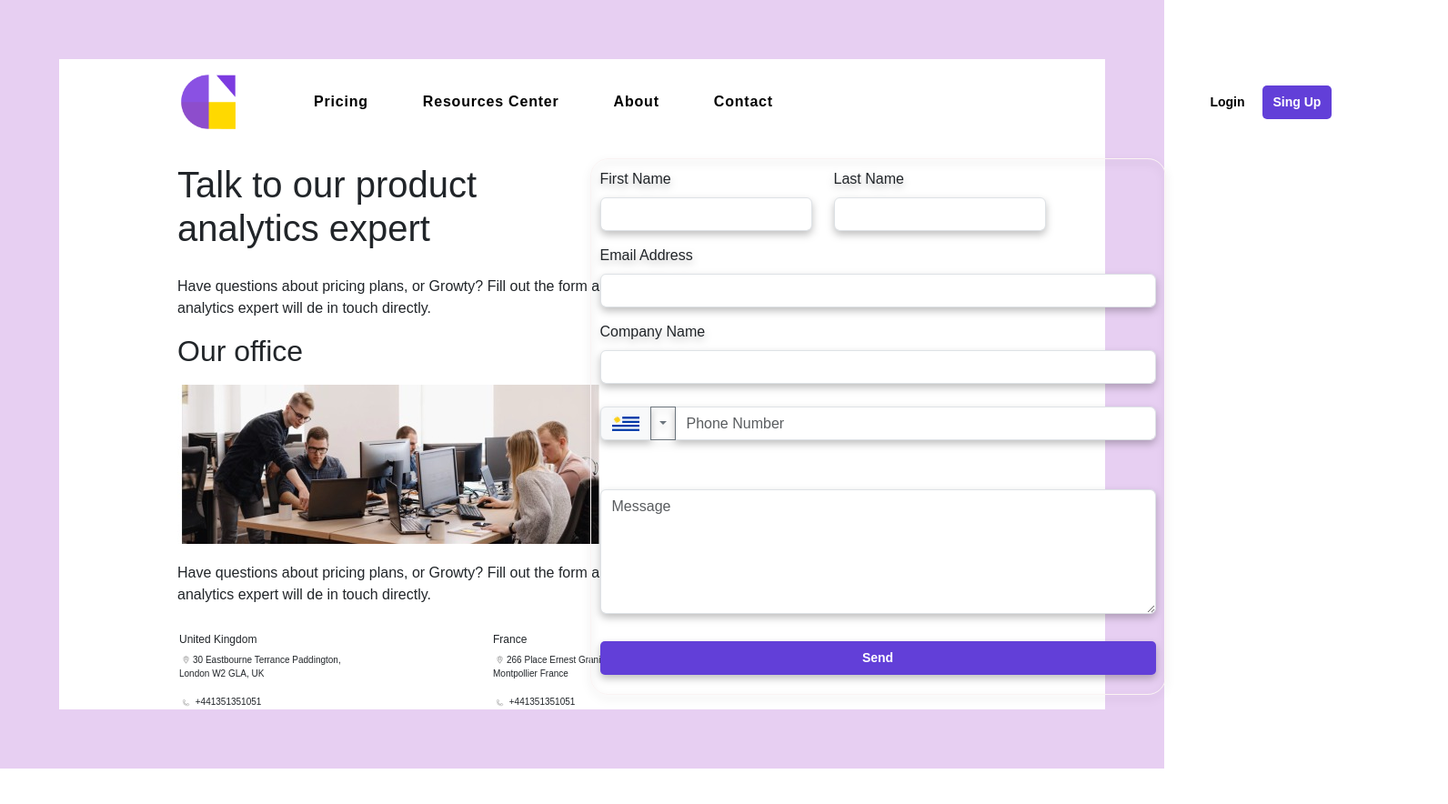
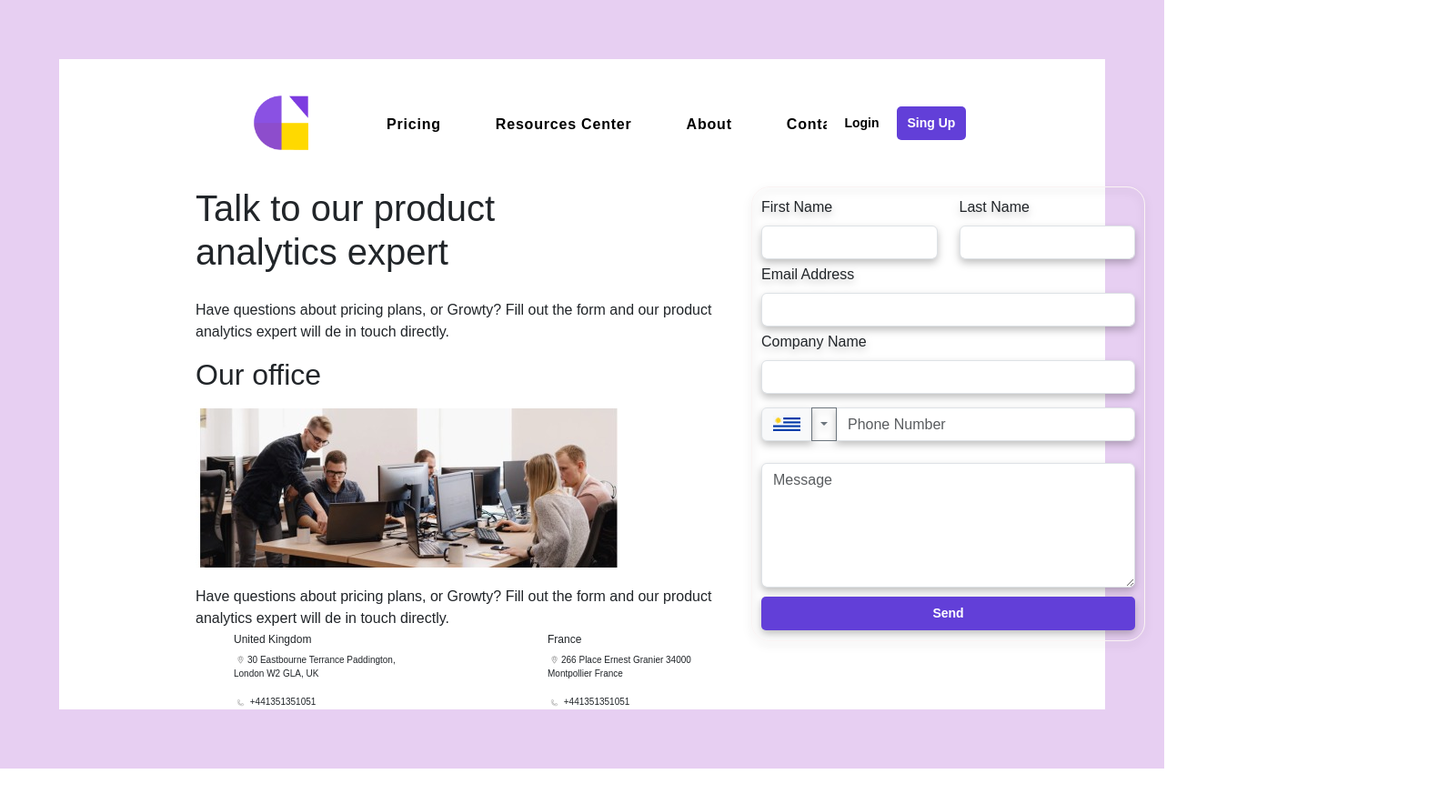
Before and after one commit to Nasha158/Es6_5jun, a plain HTML site: page index.html in a window 1280 px wide. Shown: the top 884 px of the page at 91% size, 1592 px wide, since content can reach past the window. After the commit the page ends 845 px from the top, so only its background shows below. Drawn offline with nearby package versions, Linux system fonts and the light colour scheme; a web font is replaced by a local one.

Commit message:
cambios en estructura del html, cambios en css y formilario

```diff
--- a/index.html
+++ b/index.html
@@ -27,7 +27,6 @@
       </nav>
       </div>
     </div>
-
     <div class="button-nav">
       <div class="button-nav">
           <button class="button white" onclick="login('registro')">Login</button>
@@ -38,6 +37,7 @@
     </header>
 
 <main class="main">
+  <div>
   <h1>Talk to our product
       <br>analytics expert</h1>
     <p id="parrafo" nav class="p-container">
@@ -53,54 +53,8 @@
         <p class="p-container">
       Have questions about pricing plans, or Growty? Fill out the form and our product analytics expert will de in touch directly.
         </p>
-  </body>
-    </main>
-
-    <footer>
-        <div class="footer">
-          <nav class= "footer1">
-            <h6 style="font-size: 12px">United Kingdom</h6>
-              <img src="./assets/images/icono ubicacion transparente-1.jpg"
-                alt="icono ubicacion"
-                style="float:left; width: 15px;">
-              <p style="font-size: 10px";>
-                  30 Eastbourne Terrance
-                  Paddington, London
-                  W2 GLA, UK
-                <nav class="phone"
-                style="font-size: 10px";>
-                  <img src="./assets/images/icono telefono transparente-1.jpg"
-                alt="icono telefono"
-                style="width: 15px;">
-                +441351351051
-                </nav>
-              </p>
-          </nav>
-          <nav class= "footer2">
-            <h6 style="font-size: 12px">France</h6>
-              <img src="./assets/images/icono ubicacion transparente-1.jpg"
-                alt="icono ubicacion"
-                style="float:left; width: 15px;">
-
-              <p style="font-size: 10px";>
-                  266 Place Ernest Granier
-                  34000 Montpollier France
-                <nav class="phone"
-                style="font-size: 10px";>
-                <img src="./assets/images/icono telefono transparente-1.jpg"
-                alt="icono telefono"
-                style="width: 15px;">
-                +441351351051
-                </nav>
-              </p>
-          </nav>
   </div>
-    </footer>
-
-  </body>
-</html>
         <div>
-
         <form class="form-container" autocomplete="on">
           <div class="input-group">
             <div class="row">
@@ -140,11 +94,6 @@
                 <span class="visually-hidden"></span>
                 </button>
                 <ul class="dropdown-menu">
-              <li><a class="dropdown-item" href="#">Uruguay</u></a></li>
-              <li><a class="dropdown-item" href="#">Colombia</a></li>
-              <li><a class="dropdown-item" href="#">Venezuela</a></li>
-              <li><hr class="dropdown-divider"></li>
-              <li><a class="dropdown-item" href="#">Latin America</a></li>
                 </ul>
                 <input type="number" class="form-control" placeholder="Phone Number"
                 aria-label="Number input with button" style="height:37px">
@@ -157,11 +106,57 @@
 
             </div>
             <div class="d-grid gap-2";  >
-          <button type="Send"  style="margin-top: 15px;" class="button violet" >Send</button>
+            <button type="Send"  style="margin-top: 5px;" class="button violet" >Send</button>
 
             </div>
+        </form>
+      </div>
 
-      </form>
+    </main>
+
+    <footer>
+        <div class="footer">
+          <div class= "footer1">
+            <h6 style="font-size: 12px">United Kingdom</h6>
+              <img src="./assets/images/icono ubicacion transparente-1.jpg"
+                alt="icono ubicacion"
+                style="float:left; width: 15px;">
+              <p style="font-size: 10px";>
+                  30 Eastbourne Terrance
+                  Paddington, London
+                  W2 GLA, UK
+                <div class="phone"
+                style="font-size: 10px";>
+                  <img src="./assets/images/icono telefono transparente-1.jpg"
+                alt="icono telefono"
+                style="width: 15px;">
+                +441351351051
+                </div>
+              </p>
+          </div>
+          <div class= "footer2">
+            <h6 style="font-size: 12px">France</h6>
+              <img src="./assets/images/icono ubicacion transparente-1.jpg"
+                alt="icono ubicacion"
+                style="float:left; width: 15px;">
+
+              <p style="font-size: 10px";>
+                  266 Place Ernest Granier
+                  34000 Montpollier France
+                <div class="phone"
+                style="font-size: 10px";>
+                <img src="./assets/images/icono telefono transparente-1.jpg"
+                alt="icono telefono"
+                style="width: 15px;">
+                +441351351051
+                </div>
+              </p>
+          </div>
+        </div>
+    </footer>
+
+  </body>
+        <div>
 
     </div>
   </div>
--- a/styles/global.css
+++ b/styles/global.css
@@ -20,25 +20,21 @@ body.body {
 .logo-menu{
   margin: 20px;}
 
-.header-container {
-  height: 94px;
-  width: 516px;
-  font-family: "Calibri";
+.header-container{
   font-style: normal;
   font-weight: 700;
   font-size: 16px;
-  line-height: 20px;
+
   display: flex;
-  align-items: center;
   letter-spacing: 0.05em;
   flex-direction: row;
-}
+  justify-content: space-between;
+  align-items: center;
+  margin: 0px 180px 0px 180px}
 
 /* Menu */
 .menu {
-  display: flex;
-  justify-content: start;
-  margin-left: 100px;}
+  display: flex;}
 
 .p-container {
   width: 611px;
@@ -66,9 +62,8 @@ body.body {
   font-family: 'Poppins', sans-serif;
   display: flex;
   justify-content: flex-end;
-  align-items:flex-start;
-  padding: 0px 64px 0px 241px;
   height: 37px;
+  padding-right: 20px;
 }
 
 /* Design button login-singup */
@@ -97,23 +92,20 @@ body.body {
 }
 
 .main {
-  padding: 20px 130px }
+display: flex;
+justify-content: space-around;
+margin: 0px 150px;}
 
 /* Form */
 .form-container {
   font-family: 'Poppins', sans-serif;
-  box-sizing: border-box;
-  position: relative;
-  width: 633px;
-  height: 590px;
-  left: calc(50% - 633px / 2 + 325px);
-  top: -633px;
+  width: 433px;
+  height: 500px;
+  left: calc(50% - 500px / 2 + 433px);
   border: 1px solid #faf3f3;
   filter: drop-shadow(0px 4px 4px rgba(0, 0, 0, 0.25));
   border-radius: 20px;
-  padding: 10px;
-  margin-top: 105px;
- }
+  padding: 10px;}
 
 .container-section {
   background-color: white;
@@ -127,11 +119,11 @@ body.body {
 .form-control {
   height: 137px;
   margin-top: 0px;
-  margin-bottom: 15px;
+  margin-bottom: 5px;
 }
 
 #Message {
-  margin-top: 25px;
+  margin-top: 5px;
 }
 
 /* Footer */
@@ -148,7 +140,7 @@ body.body {
   left: 187px;
   top: 641px;
   margin-top: 30px;
-  margin-left: 10px;
+  margin-left: 70px;
 
   }
   .footer1 {
@@ -213,7 +205,6 @@ body.body {
 #h2 {
   font-family: 'Poppins', sans-serif;
   font-style: normal;
-  font-size: 20px;
   font-weight: 700;
   line-height: 22px;
   letter-spacing: 0em;
```
Lines whose indentation alone changed are shown as unchanged.
